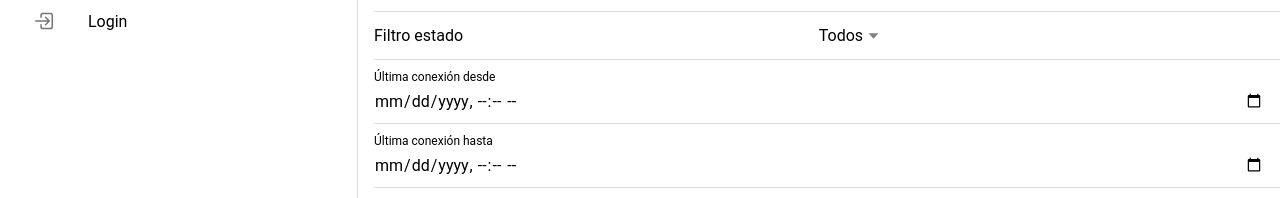
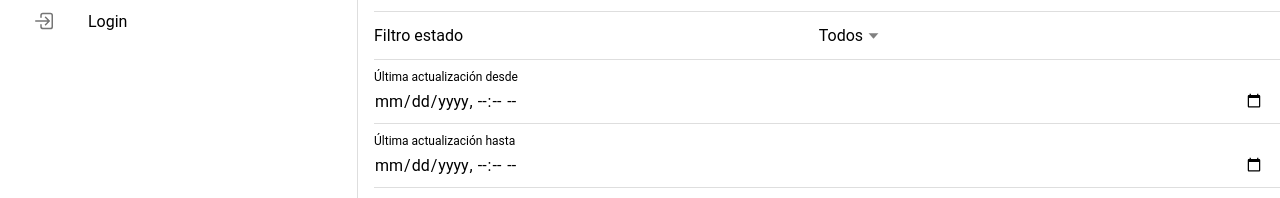
Before and after one commit to gustavovicenteiglesias/admin_sat_areco, a React (Vite) app: page /push-prueba in a window 1280 px wide. Shown: the part 288-486 px from the top of the page. Built offline with nearby package versions, Linux system fonts and the light colour scheme; no server answers.

Commit message:
chore: aclarar ultima actualizacion push

```diff
--- a/src/pages/PushPruebaPage.tsx
+++ b/src/pages/PushPruebaPage.tsx
@@ -241,7 +241,7 @@ export default function PushPruebaPage() {
             </IonSelect>
           </IonItem>
           <IonItem>
-            <IonLabel position="stacked">Última conexión desde</IonLabel>
+            <IonLabel position="stacked">Última actualización desde</IonLabel>
             <IonInput
               type="datetime-local"
               value={lastSeenFrom}
@@ -249,7 +249,7 @@ export default function PushPruebaPage() {
             />
           </IonItem>
           <IonItem>
-            <IonLabel position="stacked">Última conexión hasta</IonLabel>
+            <IonLabel position="stacked">Última actualización hasta</IonLabel>
             <IonInput
               type="datetime-local"
               value={lastSeenTo}
@@ -322,7 +322,7 @@ export default function PushPruebaPage() {
                   <p><b>Modelo:</b> {device.model || "Sin informar"}</p>
                   <p><b>Versión app:</b> {device.appVersion || "Sin dato"} {device.appBuild ? `(build ${device.appBuild})` : ""}</p>
                   <p><b>Installation ID:</b> {shortId(device.installationId)}</p>
-                  <p><b>Última conexión:</b> {formatDate(device.lastSeenAt)}</p>
+                  <p><b>Última actualización:</b> {formatDate(device.lastSeenAt)}</p>
                   <p>
                     <IonBadge color={device.active ? "success" : "medium"}>{device.active ? "Activo" : "Inactivo"}</IonBadge>{" "}
                     <IonBadge color={device.isTest ? "warning" : "medium"}>{device.isTest ? "Prueba interna" : "Normal"}</IonBadge>
```
